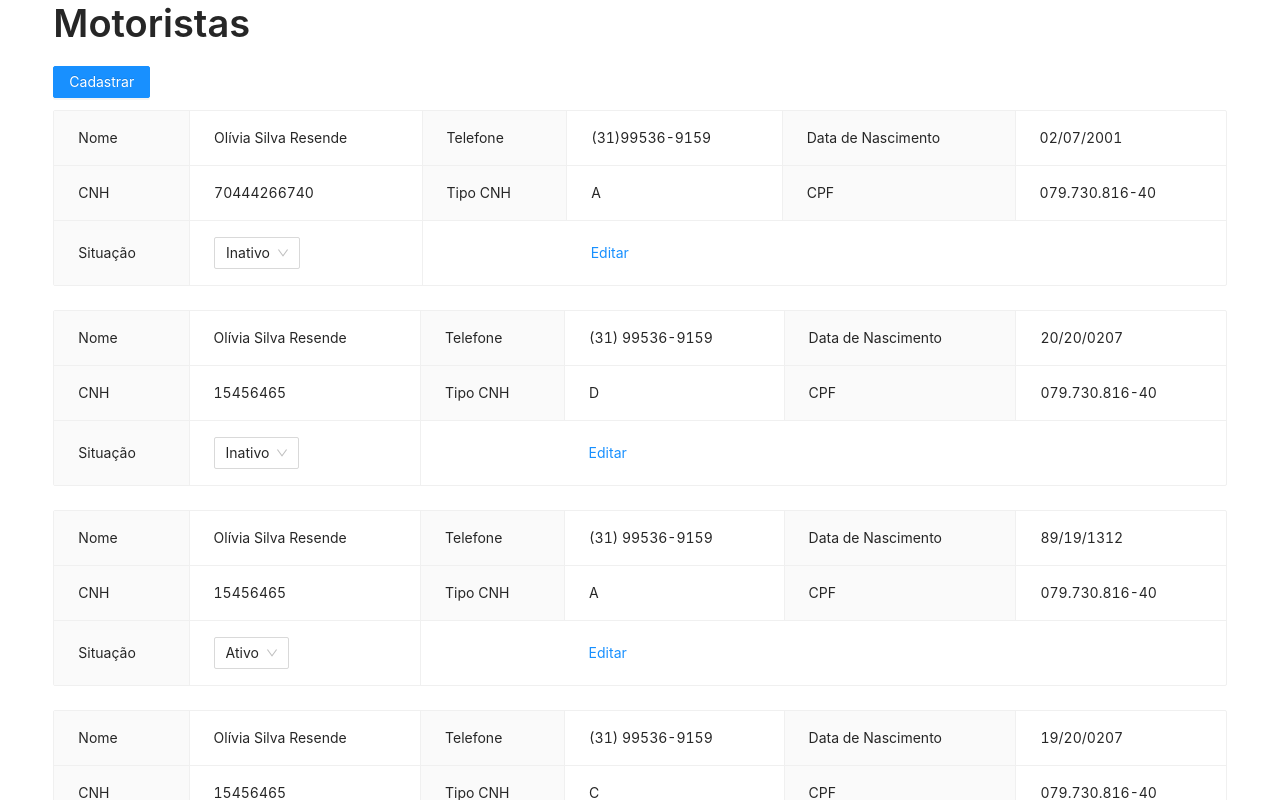
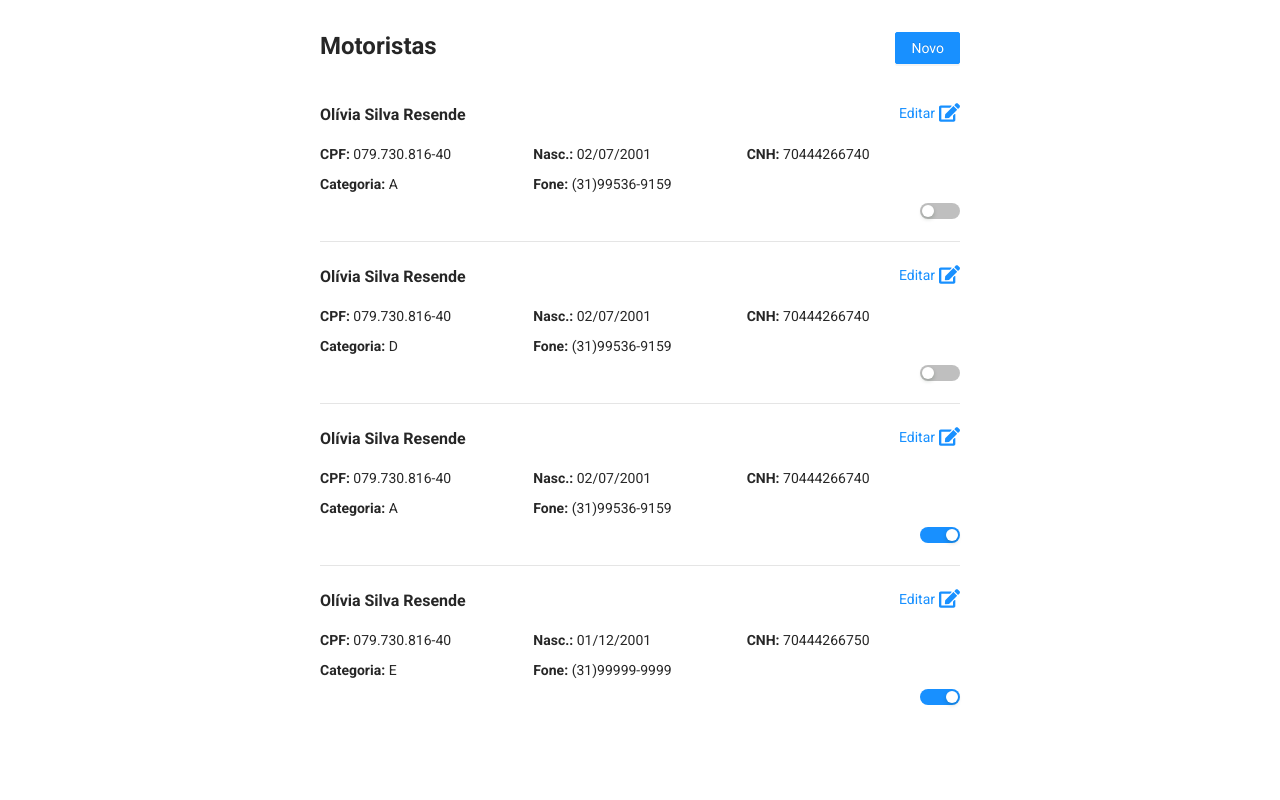
Before and after one commit to oliviaresende/register-drivers, a React (Create React App) app: page / in a window 1280 px wide. Shown: the top 800 px of the page. Built offline with nearby package versions, Linux system fonts and the light colour scheme; data requests are answered from the project's data file.

Commit message:
Component card e design tela motoristas

```diff
--- a/db.json
+++ b/db.json
@@ -8,57 +8,37 @@
       "typeCNH": "A",
       "cpf": "079.730.816-40",
       "id": "99329",
-      "active": "false"
+      "active": false
     },
     {
       "id": "77584",
       "name": "Olívia Silva Resende",
-      "telephone": "(31) 99536-9159",
-      "dateOfBirth": "02/07/2020",
-      "cnh": "15456465",
+      "telephone": "(31)99536-9159",
+      "dateOfBirth": "2001-07-02",
+      "cnh": "70444266740",
       "typeCNH": "D",
       "cpf": "079.730.816-40",
-      "active": "false"
+      "active": false
     },
     {
       "id": "11347",
       "name": "Olívia Silva Resende",
-      "telephone": "(31) 99536-9159",
-      "dateOfBirth": "13/12/1989",
-      "cnh": "15456465",
+      "telephone": "(31)99536-9159",
+      "dateOfBirth": "2001-07-02",
+      "cnh": "70444266740",
       "typeCNH": "A",
       "cpf": "079.730.816-40",
-      "active": "true"
+      "active": true
     },
     {
-      "id": "79337",
+      "id": "22246",
       "name": "Olívia Silva Resende",
-      "telephone": "(31) 99536-9159",
-      "dateOfBirth": "02/07/2019",
-      "cnh": "15456465",
-      "typeCNH": "C",
+      "telephone": "(31)99999-9999",
+      "dateOfBirth": "2001-12-01",
+      "cnh": "70444266750",
+      "typeCNH": "E",
       "cpf": "079.730.816-40",
-      "active": "true"
-    },
-    {
-      "id": "78283",
-      "name": "Olívia Silva Resende",
-      "telephone": "(31) 99536-9159",
-      "dateOfBirth": "02/07/2019",
-      "cnh": "15456465",
-      "typeCNH": "D",
-      "cpf": "88888888888",
-      "active": "true"
-    },
-    {
-      "id": "56302",
-      "name": "Olívia Silva Resende",
-      "telephone": "(31)99536-9159",
-      "dateOfBirth": "2001-12-05",
-      "cnh": "70444266740",
-      "typeCNH": "D",
-      "cpf": "888.888.888-88",
-      "active": "true"
+      "active": true
     }
   ]
 }
--- a/package.json
+++ b/package.json
@@ -3,6 +3,9 @@
   "version": "0.1.0",
   "private": true,
   "dependencies": {
+    "@fortawesome/fontawesome-svg-core": "^1.2.29",
+    "@fortawesome/free-solid-svg-icons": "^5.13.1",
+    "@fortawesome/react-fontawesome": "^0.1.11",
     "@testing-library/jest-dom": "^4.2.4",
     "@testing-library/react": "^9.5.0",
     "@testing-library/user-event": "^7.2.1",
--- a/src/App.js
+++ b/src/App.js
@@ -7,8 +7,8 @@ const App = () => {
 
   return (
     <>
-      <Row>
-        <Col xs={{ span: 22, offset: 1 }}>
+      <Row style={{ paddingTop: '2rem', color: '#312E38' }}>
+        <Col xs={{ span: 22, offset: 1 }} md={{ span: 20, offset: 2 }} lg={{ span: 16, offset: 4 }} xl={{ span: 12, offset: 6 }} >
           <Routes />
         </Col>
       </Row>
--- /dev/null
+++ b/src/components/Card/card.scss
@@ -0,0 +1,25 @@
+.ant-card-bordered {
+  border: none;
+}
+.ant-card-body {
+  padding: 0;
+}
+.svg-inline--fa.fa-w-18 {
+  width: 21px;
+  height: 21px;
+}
+.ant-switch-small {
+  min-width: 40px;
+}
+
+.edit-container {
+  display: inline-flex;
+
+  .edit-label {
+    margin-right: 4px;
+    display: none;
+    @media (min-width: 700px){
+      display: block;
+    }
+  }
+}
--- /dev/null
+++ b/src/components/Card/index.js
@@ -0,0 +1,66 @@
+import React from 'react';
+import { Link } from 'react-router-dom';
+import { Card, Switch, Row, Col } from 'antd';
+import { FontAwesomeIcon } from '@fortawesome/react-fontawesome';
+import { faEdit } from '@fortawesome/free-solid-svg-icons';
+import { date } from '../../utils/formatter';
+import './card.scss';
+
+const CardDriver = ({ driver, onSelect }) => {
+  const itens = [
+    {
+      title: 'CPF',
+      value: `${driver.cpf}`,
+    },
+    {
+      title: 'Nasc.',
+      value: `${date(driver.dateOfBirth)}`,
+    },
+    {
+      title: 'CNH',
+      value: `${driver.cnh}`,
+    },
+    {
+      title: 'Categoria',
+      value: `${driver.typeCNH}`,
+    },
+    {
+      title: 'Fone',
+      value: `${driver.telephone}`,
+    },
+  ]
+  return (
+    <Card>
+      <div style={{ display: 'flex', justifyContent: 'space-between' }}>
+        <p style={{ fontWeight: 'bold', fontSize: '16px' }} >{driver.name}</p>
+        <Link to={`/form/${driver.id}`} className="edit-container">
+          <div className="edit-label">Editar</div>
+          <FontAwesomeIcon icon={faEdit} />
+        </Link>
+      </div>
+      <Row>
+        {
+          itens.map(item => (
+            <Col
+              xs={{ span: 12 }}
+              md={{ span: 8 }}
+              style={{ marginBottom: '0.5rem' }}
+              key={item.title}
+            >
+              <strong>{item.title}:</strong> {item.value}
+            </Col>
+          ))
+        }
+      </Row>
+
+      <div style={{ display: 'flex', justifyContent: 'flex-end', marginBottom: '10px' }}>
+        <Switch
+          size="small"
+          defaultChecked={driver.active}
+          onChange={(value) => onSelect(value, driver)} />
+      </div>
+    </Card >
+  )
+}
+
+export default CardDriver;;
--- a/src/index.css
+++ /dev/null
@@ -1,13 +0,0 @@
-body {
-  margin: 0;
-  font-family: -apple-system, BlinkMacSystemFont, 'Segoe UI', 'Roboto', 'Oxygen',
-    'Ubuntu', 'Cantarell', 'Fira Sans', 'Droid Sans', 'Helvetica Neue',
-    sans-serif;
-  -webkit-font-smoothing: antialiased;
-  -moz-osx-font-smoothing: grayscale;
-}
-
-code {
-  font-family: source-code-pro, Menlo, Monaco, Consolas, 'Courier New',
-    monospace;
-}
--- a/src/index.js
+++ b/src/index.js
@@ -1,7 +1,7 @@
 import React, { Suspense } from 'react';
 import { BrowserRouter } from 'react-router-dom';
 import ReactDOM from 'react-dom';
-import './index.css';
+import './index.scss';
 import 'antd/dist/antd.css';
 import App from './App';
 import * as serviceWorker from './serviceWorker';
--- /dev/null
+++ b/src/index.scss
@@ -0,0 +1,14 @@
+
+@import url('https://fonts.googleapis.com/css2?family=Roboto:ital,wght@0,100;0,300;0,400;0,500;0,700;0,900;1,100;1,300;1,400;1,500;1,700;1,900&display=swap');
+
+body {
+  margin: 0;
+  font-family: 'Roboto' !important;
+  -webkit-font-smoothing: antialiased;
+  -moz-osx-font-smoothing: grayscale;
+}
+
+code {
+  font-family: source-code-pro, Menlo, Monaco, Consolas, 'Courier New',
+    monospace;
+}
--- a/src/pages/drivers/drivers.scss
+++ b/src/pages/drivers/drivers.scss
@@ -1,3 +1,4 @@
 .ant-list-split .ant-list-item{
-  border-bottom: none;
+  border-bottom: 1px solid #E5E5E5;
+  margin-bottom: 10px;
 }
--- a/src/pages/drivers/index.js
+++ b/src/pages/drivers/index.js
@@ -1,13 +1,12 @@
 import React, { useState, useEffect } from 'react';
-import { Descriptions, List, Typography, Spin, Button, Select } from 'antd';
+import { List, Typography, Spin, Button } from 'antd';
 import { Link } from 'react-router-dom';
 
-import { date } from '../../utils/formatter';
+import CardDriver from '../../components/Card';
 
 import './drivers.scss';
 
 const { Title } = Typography;
-const { Option } = Select;
 
 const Drivers = () => {
   const [drivers, setDrivers] = useState({});
@@ -38,7 +37,6 @@ const Drivers = () => {
 
   return (
     <>
-      <Title>Motoristas</Title>
       {
         loading ? (
           <Spin />
@@ -46,33 +44,17 @@ const Drivers = () => {
           :
           (
             <>
-              <Button type="primary" htmlType="button"><Link to="/form">Cadastrar</Link></Button>
+              <div style={{ display: 'flex', justifyContent: 'space-between', marginBottom: '1rem' }}>
+                <Title style={{ fontSize: '24px' }}>Motoristas</Title>
+                <Button type="primary" htmlType="button"><Link to="/form">Novo</Link></Button>
+              </div>
               <List
                 itemLayout="vertical"
                 dataSource={drivers}
                 split="false"
                 renderItem={item => (
-                  <List.Item
-                    key={item.key}
-                  >
-                    <Descriptions
-                      column={{ xxl: 4, xl: 3, lg: 3, md: 3, sm: 2, xs: 1 }}
-                      bordered
-                    >
-                      <Descriptions.Item label="Nome">{item.name}</Descriptions.Item>
-                      <Descriptions.Item label="Telefone">{item.telephone}</Descriptions.Item>
-                      <Descriptions.Item label="Data de Nascimento">{date(item.dateOfBirth)}</Descriptions.Item>
-                      <Descriptions.Item label="CNH">{item.cnh}</Descriptions.Item>
-                      <Descriptions.Item label="Tipo CNH">{item.typeCNH}</Descriptions.Item>
-                      <Descriptions.Item label="CPF">{item.cpf}</Descriptions.Item>
-                      <Descriptions.Item label="Situação">
-                        <Select defaultValue={item.active} onSelect={(value) => onSelect(value, item)}>
-                          <Option value="true">Ativo</Option>
-                          <Option value="false">Inativo</Option>
-                        </Select>
-                      </Descriptions.Item>
-                      <Descriptions.Item><Link to={`/form/${item.id}`}>Editar</Link></Descriptions.Item>
-                    </Descriptions>
+                  <List.Item key={item.key}>
+                    <CardDriver driver={item} onSelect={onSelect} />
                   </List.Item>
                 )}
               />
--- a/src/pages/form/index.js
+++ b/src/pages/form/index.js
@@ -115,7 +115,7 @@ const FormRegister = () => {
         )
           :
           (<Form
-            layout="horizontal"
+            layout="vertical"
             initialValues={id ? driver : initialValues}
             form={form}
             onFinish={onFinish}
```
Also changed, not shown: src/App.css (deleted, +0 -38 lines), 1 other file (tests, documents, lock files or other folders).
